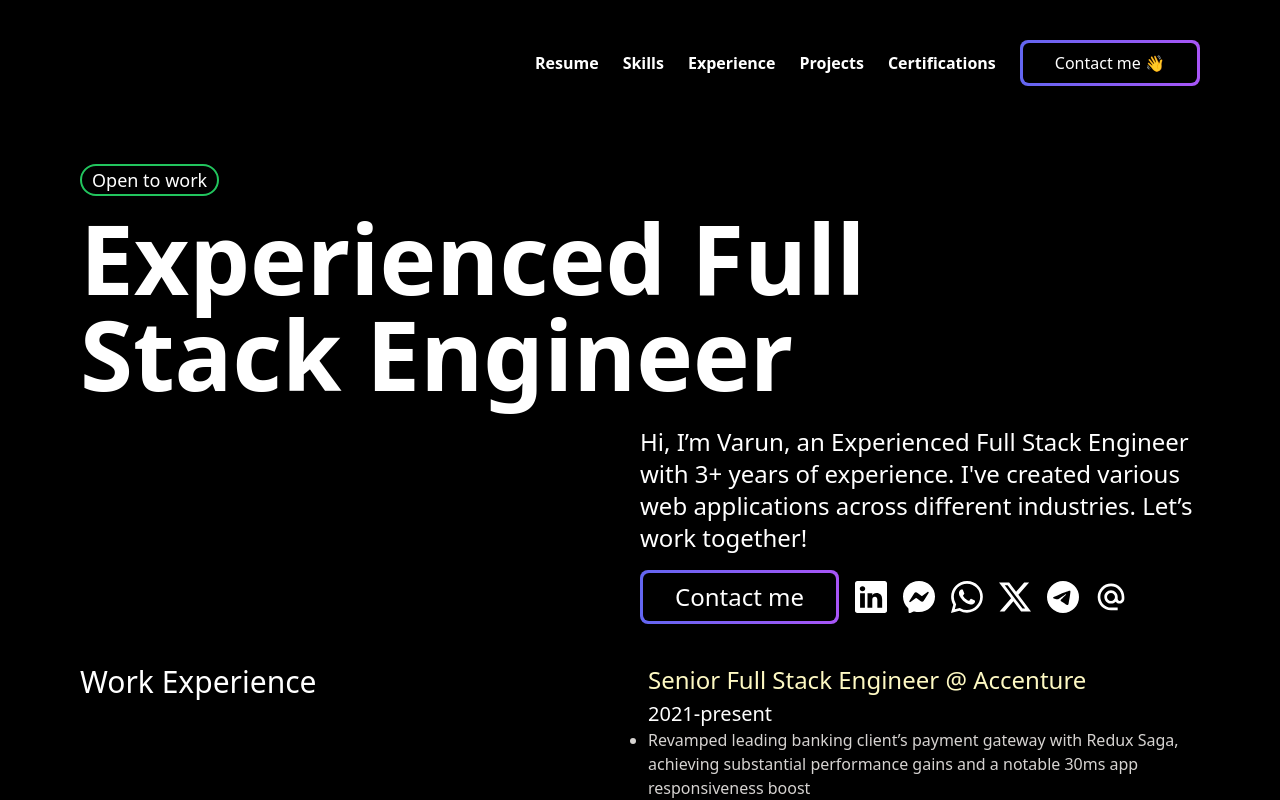
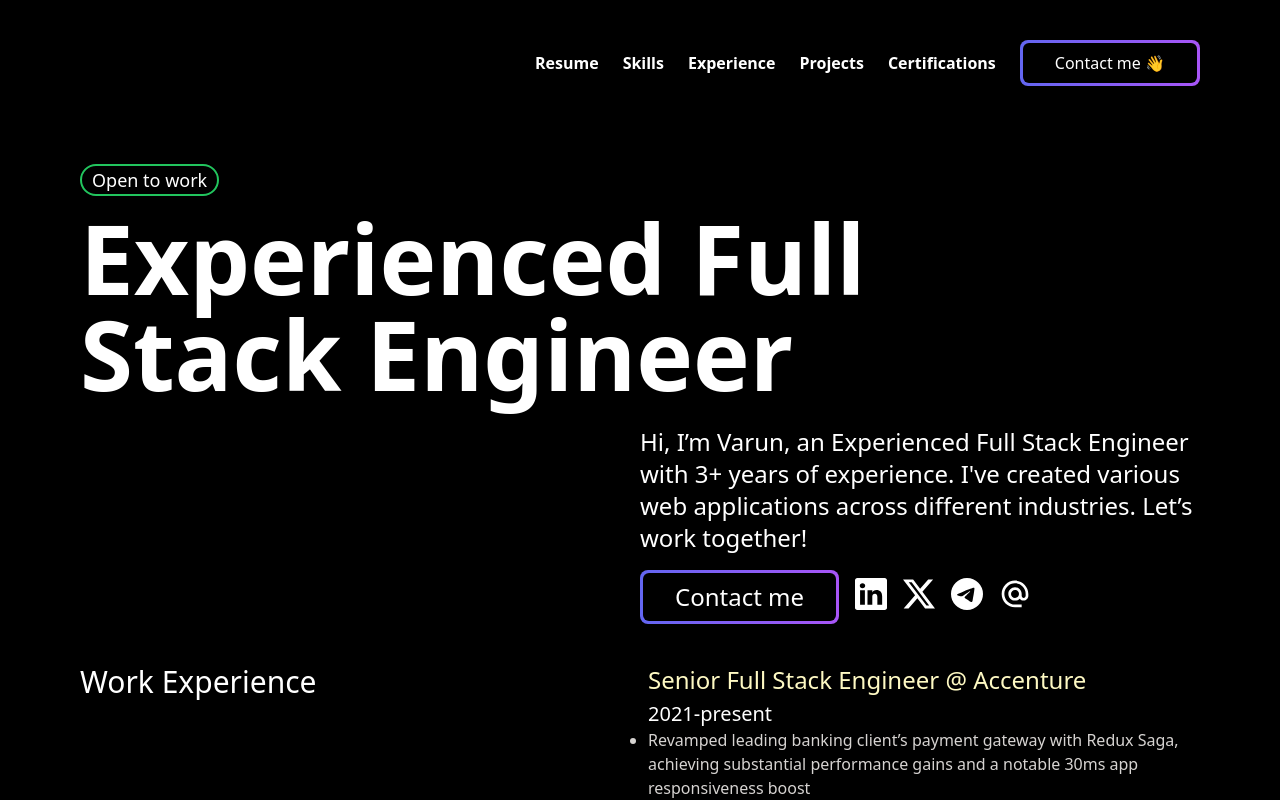
Before and after one commit to varun325/portfolio, a React (Vite) app: page / in a window 1280 px wide. Shown: the top 800 px of the page. Built offline with nearby package versions, Linux system fonts and the light colour scheme.

Commit message:
update social links

```diff
--- a/src/components/socials.tsx
+++ b/src/components/socials.tsx
@@ -8,31 +8,43 @@ import {
 import { IconType } from "react-icons/lib";
 import { MdOutlineAlternateEmail } from "react-icons/md";
 import { v4 as uuid } from "uuid";
-const socialButtonsAriaLabels: Map<IconType, string> = new Map([
-    [BsLinkedin, "LinkedIn"],
-    [BsMessenger, "Messenger"],
-    [BsWhatsapp, "Whatsapp"],
-    [BsTwitterX, "Twitter"],
-    [BsTelegram, "Telegram"],
-    [MdOutlineAlternateEmail, "Email"],
-]);
+const socialButtonsAriaLabels: Map<IconType, { title: string; url: string }> =
+    new Map([
+        [
+            BsLinkedin,
+            {
+                title: "LinkedIn",
+                url: "https://www.linkedin.com/in/varun-sharma325/",
+            },
+        ],
+        [BsMessenger, { title: "Messenger", url: "#" }],
+        [BsWhatsapp, { title: "Whatsapp", url: "#" }],
+        [BsTwitterX, { title: "Twitter", url: "#" }],
+        [BsTelegram, { title: "Telegram", url: "https://t.me/Iitaadorii" }],
+        [MdOutlineAlternateEmail, { title: "Email", url: "mailto:sharmavarun1300@gmail.com" }],
+    ]);
 export default function Socials() {
     return (
         <>
             {[
                 BsLinkedin,
-                BsMessenger,
-                BsWhatsapp,
+                // BsMessenger,
+                // BsWhatsapp,
                 BsTwitterX,
                 BsTelegram,
                 MdOutlineAlternateEmail,
             ].map((Icon) => (
-                <button
+                <a
+                    href={socialButtonsAriaLabels.get(Icon)?.url}
                     key={uuid()}
-                    aria-label={socialButtonsAriaLabels.get(Icon)}
+                    target="_blank"
                 >
-                    <Icon className="w-8 h-8 text-white" />
-                </button>
+                    <button
+                        aria-label={socialButtonsAriaLabels.get(Icon)?.title}
+                    >
+                        <Icon className="w-8 h-8 text-white" />
+                    </button>
+                </a>
             ))}
         </>
     );
```
